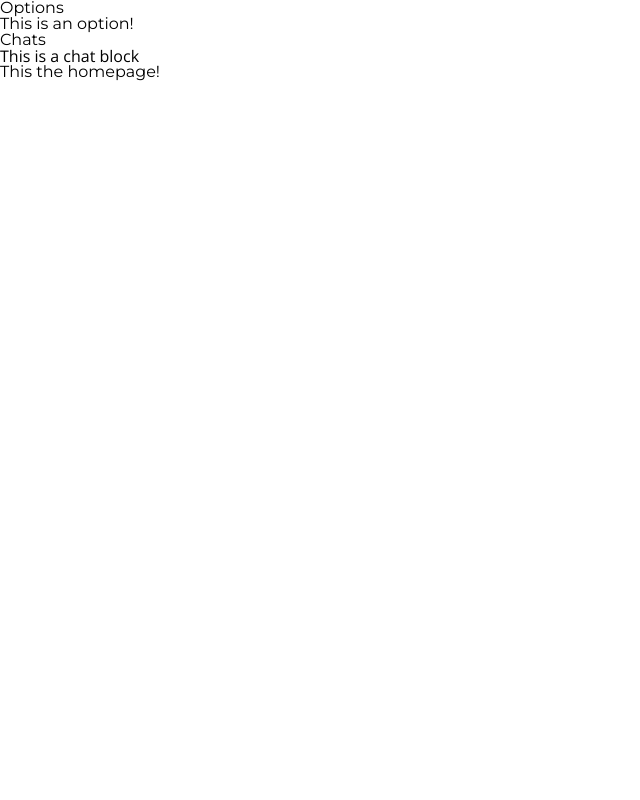
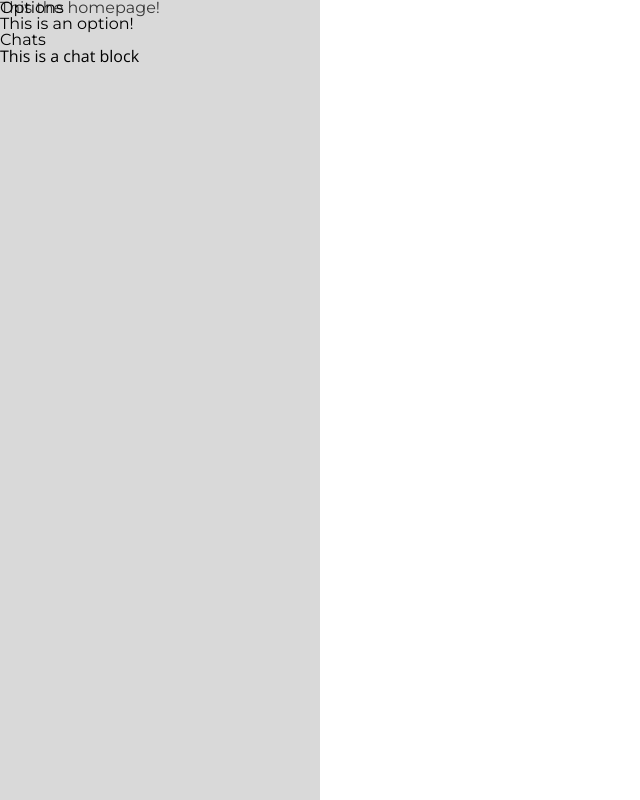
Before and after one commit to Jason-Azevedo/InstantMessenger, a React (Create React App) app in the folder client/: page / in a window 1280 px wide. Shown: the whole page, without its empty margins (0-640 px from the left). Built offline with nearby package versions, Linux system fonts and the light colour scheme.

Commit message:
Styled the nav to work on be on the left side, mobile style

```diff
--- a/client/src/Components/Nav/Navbar.tsx
+++ b/client/src/Components/Nav/Navbar.tsx
@@ -4,9 +4,9 @@ import Option from "./Option";
 
 export default function Navbar() {
   return (
-    <nav>
+    <nav className="nav">
       {/* Settings and stuff */}
-      <h2>Options</h2>
+      <h2 className="nav__subheader">Options</h2>
       <ul>
         <li>
           <Option />
@@ -14,7 +14,7 @@ export default function Navbar() {
       </ul>
 
       {/* Chats */}
-      <h2>Chats</h2>
+      <h2 className="nav__subheader">Chats</h2>
       <ul>
         <li>
           <Chat />
--- a/client/src/Pages/Home.tsx
+++ b/client/src/Pages/Home.tsx
@@ -3,9 +3,9 @@ import Navbar from "../Components/Nav/Navbar";
 
 export default function Home() {
   return (
-    <>
+    <div className="container">
       <Navbar />
       <h1>This the homepage!</h1>
-    </>
+    </div>
   );
 }
--- a/client/src/Sass/Components/_form.scss
+++ b/client/src/Sass/Components/_form.scss
@@ -1,6 +1,7 @@
 .form {
   max-width: 350px;
   width: 100%;
+  margin: 0 auto;
 
   &__header {
     color: $color-heading;
--- a/client/src/Sass/Components/_nav.scss
+++ b/client/src/Sass/Components/_nav.scss
@@ -1,2 +1,41 @@
 .nav {
+  height: 100vh;
+  background: #9999995e;
+
+  &__subheader {
+  }
 }
+
+/* Mobile */
+@media screen and (min-width: 425px) {
+  .nav {
+    position: absolute;
+    left: 0;
+    top: 0;
+    width: 80vw;
+  }
+}
+
+/* Tablet */
+@media screen and (min-width: 768px) {
+  .nav {
+    position: absolute;
+    left: 0;
+    top: 0;
+    width: 40vw;
+  }
+}
+
+/* Laptop */
+@media screen and (min-width: 1024px) {
+  .nav {
+    width: 25vw;
+  }
+}
+
+/* Desktop */
+@media screen and (min-width: 1440px) {
+  .nav {
+    width: 15vw;
+  }
+}
--- a/client/src/Sass/_utils.scss
+++ b/client/src/Sass/_utils.scss
@@ -9,6 +9,7 @@
     align-items: center;
     justify-content: center;
     padding: 0 1rem;
+    margin: 0 auto;
   }
 
   &--center {
```
